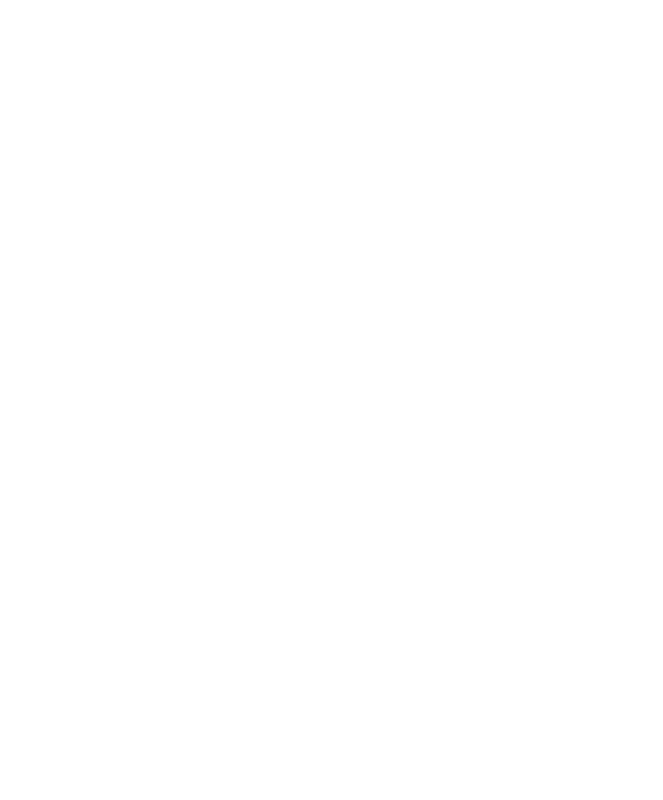
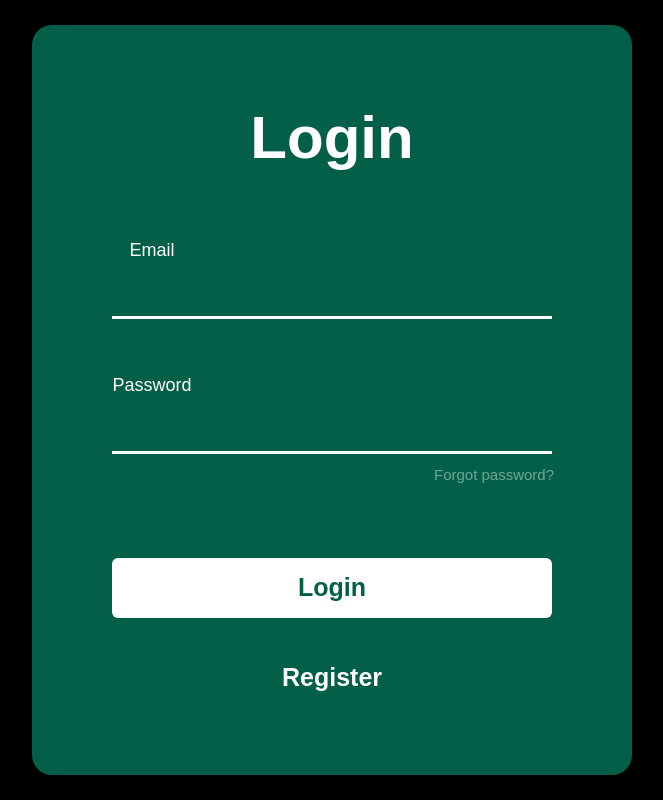
Before and after one commit to pierrelouisguichard/greendrive, a React (Vite) app: page /login in a window 1280 px wide. Before the commit this address had no page. Shown: the whole page, without its empty margins (308-971 px from the left). Built offline with nearby package versions, Linux system fonts and the light colour scheme.

Commit message:
login/register pages

```diff
--- a/src/App.jsx
+++ b/src/App.jsx
@@ -3,6 +3,8 @@
 import News from './News'
 import Forum from './Forum'
 import Dashboard from './Dashboard'
+import Login from './Login'
+import Register from './Register'
 import {Routes, Route} from 'react-router-dom';
 
 const App = () => {
@@ -13,6 +15,8 @@
         <Route path='/news' element={<News/>} />
         <Route path='/forum' element={<Forum/>} />
         <Route path='/dashboard' element={<Dashboard/>} />
+        <Route path='/login' element={<Login/>} />
+        <Route path='/register' element={<Register/>} />
       </Routes>
     </>
 
--- a/src/Home.jsx
+++ b/src/Home.jsx
@@ -8,24 +8,6 @@
 import img6 from '../assets/Logo.png';
 import Video from './Video';
 import NavBar from './NavBar.jsx';
-
-const paralStyle = {
-  height: '90vh',
-  backgroundImage: `url(${img1})`,
-  backgroundRepeat: 'repeat-x',
-  backgroundSize: 'auto 100%',
-  backgroundPosition: 'center',
-};
-
-const videoStyle = {
-  display: 'flex',
-  justifyContent: 'center',
-  width: '70%',
-  height: '40%',
-  position: 'absolute',
-  left: '15%',
-  right: '15%'
-};
 
 function Home() {
   return (
@@ -68,4 +50,22 @@
   );
 }
 
+const paralStyle = {
+  height: '90vh',
+  backgroundImage: `url(${img1})`,
+  backgroundRepeat: 'repeat-x',
+  backgroundSize: 'auto 100%',
+  backgroundPosition: 'center',
+};
+
+const videoStyle = {
+  display: 'flex',
+  justifyContent: 'center',
+  width: '70%',
+  height: '40%',
+  position: 'absolute',
+  left: '15%',
+  right: '15%'
+};
+
 export default Home;
--- /dev/null
+++ b/src/Login.jsx
@@ -0,0 +1,134 @@
+import React from 'react'
+
+function Login() {
+    return (
+        <div style={background}>
+            <div style={rectangle}>
+                <div style={login}>Login</div>
+                <div style={email}>Email</div>
+                <input type="text" style={emailField}></input>
+                <div style={password}>Password</div>
+                <input type="password" style={passwordField}></input>
+                <a style={forgotPassword} href='/'>Forgot password?</a>
+                <a style={loginButton} href='/'>Login</a>
+                <a style={registerButton} href='/'>Register</a>
+            </div>
+        </div>
+    )
+}
+
+const background = {
+    backgroundColor: 'black',
+    height: '100vh',
+    width: '100vw',
+  }
+
+const rectangle = {
+    backgroundColor: '#035F48',
+    borderRadius: '20px',
+    width: '600px',
+    height: '750px',
+    position: 'absolute',
+    top: '50%',
+    left: '50%',
+    transform: 'translate(-50%, -50%)',
+    color: 'white',
+    fontFamily: 'Bahnschrift, sans-serif'
+}
+
+const login = {
+    position: 'absolute',
+    top: '15%',
+    left: '50%',
+    transform: 'translate(-50%, -50%)',
+    fontSize: '60px',
+    fontWeight: 'bold'
+}
+
+const email = {
+    position: 'absolute',
+    top: '30%',
+    left: '20%',
+    transform: 'translate(-50%, -50%)',
+    fontSize: '18px',
+    fontWeight: 'normal'
+}
+
+const emailField = {
+    backgroundColor: '#035F48',
+    width: '440px',
+    color: 'white',
+    position: 'absolute',
+    top: '37%',
+    left: '50%',
+    transform: 'translate(-50%, -50%)',
+    fontSize: '18px',
+    fontWeight: 'normal',
+    border: 'none',
+    borderBottom: '3px solid white',
+}
+
+const password = {
+    position: 'absolute',
+    top: '48%',
+    left: '20%',
+    transform: 'translate(-50%, -50%)',
+    fontSize: '18px',
+    fontWeight: 'normal'
+}
+
+const passwordField = {
+    backgroundColor: '#035F48',
+    width: '440px',
+    color: 'white',
+    position: 'absolute',
+    top: '55%',
+    left: '50%',
+    transform: 'translate(-50%, -50%)',
+    fontSize: '18px',
+    fontWeight: 'normal',
+    border: 'none',
+    borderBottom: '3px solid white',
+}
+
+const forgotPassword = {
+    textDecoration: 'none',
+    color: '#72A699',
+    position: 'absolute',
+    top: '60%',
+    left: '77%',
+    transform: 'translate(-50%, -50%)',
+    fontSize: '15px',
+    fontWeight: 'normal'
+}
+
+const loginButton = {
+    textDecoration: 'none',
+    width: '440px',
+    height: '60px',
+    background: 'white',
+    borderRadius: '6px',
+    color: '#035F48',
+    position: 'absolute',
+    top: '75%',
+    left: '50%',
+    transform: 'translate(-50%, -50%)',
+    fontSize: '25px',
+    fontWeight: 'bold',
+    display: 'flex',
+    justifyContent: 'center',
+    alignItems: 'center'
+  };
+
+const registerButton = {
+    color: 'white',
+    textDecoration: 'none',
+    position: 'absolute',
+    top: '87%',
+    left: '50%',
+    transform: 'translate(-50%, -50%)',
+    fontSize: '25px',
+    fontWeight: 'bold'
+}
+
+export default Login
--- a/src/NavBar.jsx
+++ b/src/NavBar.jsx
@@ -1,25 +1,4 @@
 import React from 'react';
-
-  const navStyle = {
-    letterSpacing: '1px',
-    fontWeight: '700',
-    textTransform: 'uppercase',
-    fontSize: '1.5em',
-    position: 'absolute',
-    top: '7%',
-    right: '5%',
-    display: 'flex',
-    listStyle: 'none',
-  };
-
-  const buttonStyle = {
-    textDecoration: 'none',
-    background: 'white',
-    padding: '10px',
-    color: '#20782f',
-    borderRadius: '25px',
-    marginRight: '15px',
-  };
 
 function NavBar() {
   return (
@@ -39,4 +18,25 @@
   );
 }
 
+const navStyle = {
+  letterSpacing: '1px',
+  fontWeight: '700',
+  textTransform: 'uppercase',
+  fontSize: '1.5em',
+  position: 'absolute',
+  top: '7%',
+  right: '5%',
+  display: 'flex',
+  listStyle: 'none',
+};
+
+const buttonStyle = {
+  textDecoration: 'none',
+  background: 'white',
+  padding: '10px',
+  color: '#20782f',
+  borderRadius: '25px',
+  marginRight: '15px',
+};
+
 export default NavBar;
--- a/src/News.jsx
+++ b/src/News.jsx
@@ -1,14 +1,35 @@
-import React from 'react'
+import React from 'react';
 
-const News = () => {
+function News() {
   return (
-    <div>
-        <p>Hello Hello Hello Hello</p>
-        <p>Hello Hello Hello Hello</p>
-        <p>Hello Hello Hello Hello</p>
-        <p>Hello Hello Hello Hello</p>
+    <div style={background}>
+      <a style={loginButton} href='/'>Login</a>
     </div>
   )
 }
 
-export default News
+const loginButton = {
+  textDecoration: 'none',
+  width: '440px',
+  height: '60px',
+  background: 'white',
+  borderRadius: '6px',
+  color: '#035F48',
+  position: 'absolute',
+  top: '75%',
+  left: '50%',
+  transform: 'translate(-50%, -50%)',
+  fontSize: '25px',
+  fontWeight: 'bold',
+  display: 'flex',
+  justifyContent: 'center',
+  alignItems: 'center',
+};
+
+const background = {
+  backgroundColor: 'black',
+  height: '100vh',
+  width: '100vw',
+}
+
+export default News;
--- /dev/null
+++ b/src/Register.jsx
@@ -0,0 +1,82 @@
+import React from 'react'
+
+function Register() {
+    return (
+        <div style={container}>
+            <div style={{...position, ...rectangle}}>
+            <div style={{...position, ...title}}>Register</div>
+            <div style={{...position, ...titles, top: '21%'}}>First Name</div>
+            <input type="text" style={{...position, ...textFields, top: '28%'}}></input>
+            <div style={{...position, ...titles, top: '33%'}}>Last Name</div>
+            <input type="text" style={{...position, ...textFields, top: '40%'}}></input>
+            <div style={{...position, ...titles, top: '45%'}}>Email</div>
+            <input type="text" style={{...position, ...textFields, top: '52%'}}></input>
+            <div style={{...position, ...titles, top: '57%'}}>Password</div>
+            <input type="password" style={{...position, ...textFields, top: '64%'}}></input>
+            <div style={{...position, ...titles, top: '69%'}}>Re-Enter Password</div>
+            <input type="password" style={{...position, ...textFields, top: '76%'}}></input>
+            <a style={{...position, ...registerButton}} href='/'>Register</a>
+            </div>
+        </div>
+    )
+}
+
+
+const container = {
+    backgroundColor: 'black',
+    height: '100vh',
+    width: '100vw',
+    fontFamily: 'Bahnschrift, sans-serif',
+    color: 'white',
+    fontSize: '12px',
+  }
+
+  const position = {
+    position: 'absolute',
+    top: '50%',
+    left: '50%',
+    transform: 'translate(-50%, -50%)',
+}
+
+const rectangle = {
+    backgroundColor: '#035F48',
+    borderRadius: '10px',
+    width: '400px',
+    height: '650px',
+}
+
+const title = {
+    fontSize: '45px',
+    fontWeight: 'bold',
+    top: '13%'
+}
+
+const titles = {
+    left: '12.5%',
+    transform: 'none'
+}
+
+const textFields = {
+    color: 'white',
+    backgroundColor: 'rgb(0,0,0,0)',
+    width: '299px',
+    border: 'none',
+    borderBottom: '3px solid white',
+}
+
+const registerButton = {
+    textDecoration: 'none',
+    width: '299px',
+    height: '45px',
+    background: 'white',
+    borderRadius: '3px',
+    color: '#035F48',
+    fontSize: '20px',
+    fontWeight: 'bold',
+    display: 'flex',
+    justifyContent: 'center',
+    alignItems: 'center',
+    top: '87%'
+  };
+
+export default Register
```
